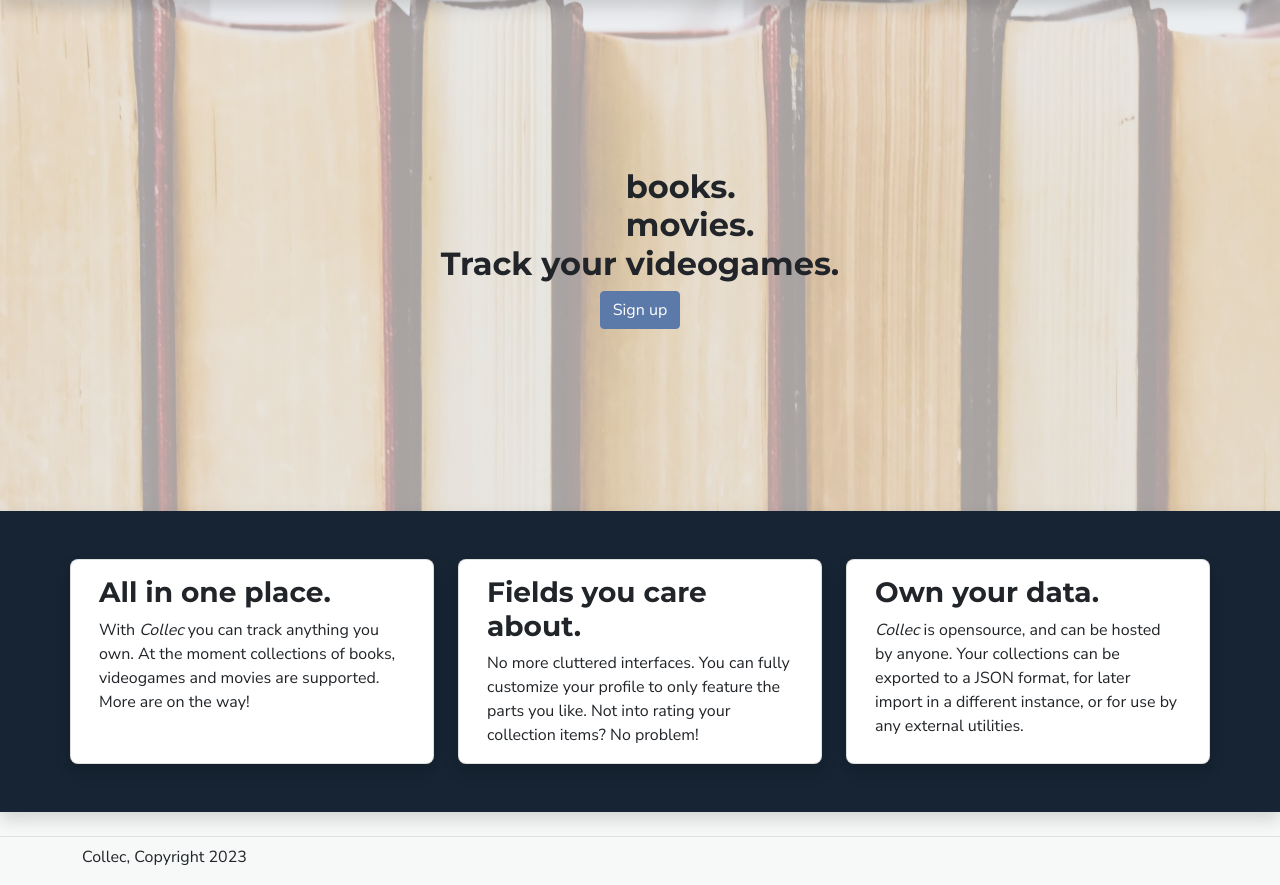
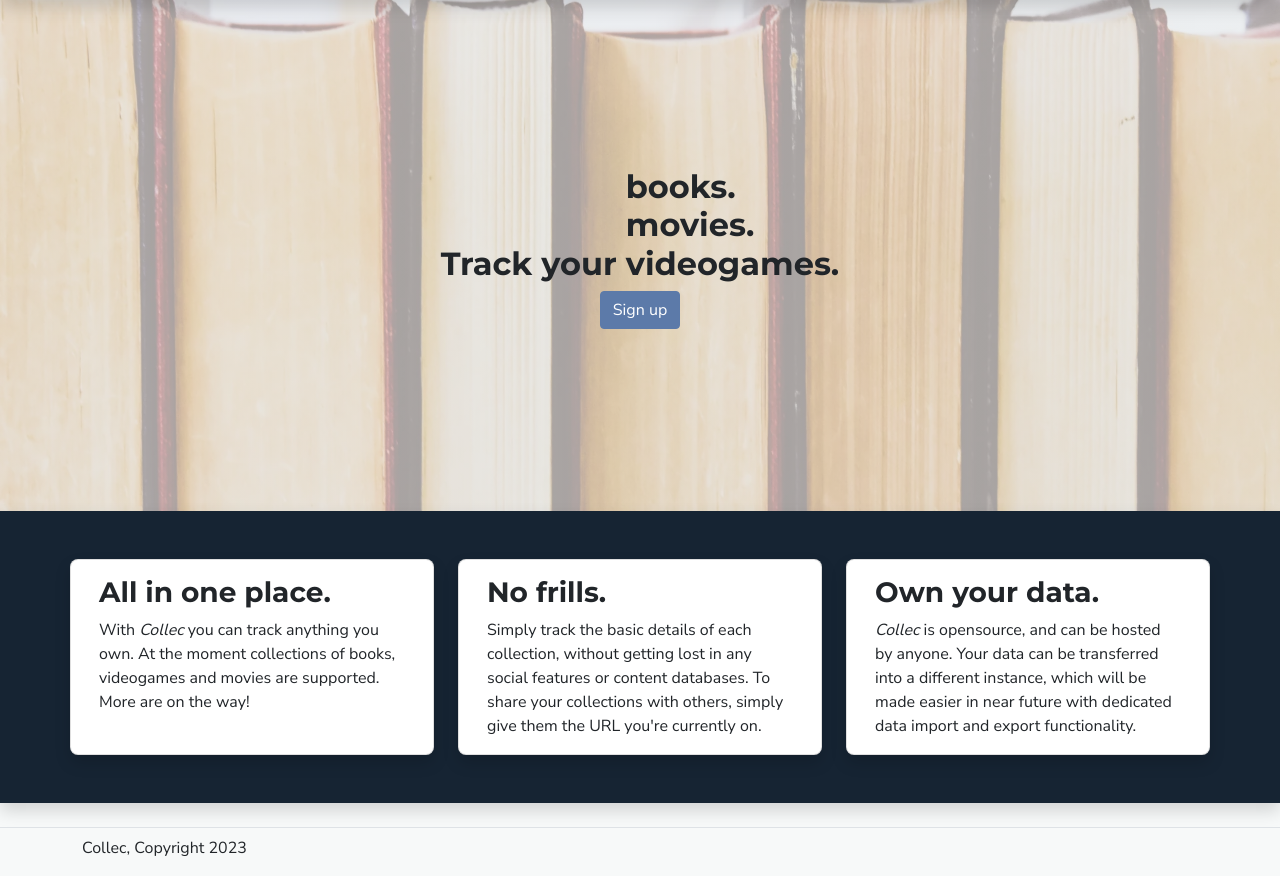
Before and after one commit to Tearnote/collec, a Django app: page / in a window 1280 px wide. Shown: the part 65-950 px from the top of the page. After the commit the page ends 921 px from the top, so only its background shows below. Run offline with Django 4.2, Linux system fonts and the light colour scheme; some libraries are stand-ins or nearby versions.

Commit message:
Update landing page text to match current state

```diff
--- a/collec/web/templates/web/index.html
+++ b/collec/web/templates/web/index.html
@@ -31,11 +31,12 @@
                     </article>
                     <article class="card shadow col-md me-md-4 mb-4 mb-md-0">
                         <div class="card-body">
-                            <h3 class="card-title">Fields you care about.</h3>
+                            <h3 class="card-title">No frills.</h3>
                             <p class="card-text">
-                                No more cluttered interfaces. You can fully customize your
-                                profile to only feature the parts you like. Not into rating
-                                your collection items? No problem!
+                                Simply track the basic details of each collection, without
+                                getting lost in any social features or content databases.
+                                To share your collections with others, simply give them
+                                the URL you're currently on.
                             </p>
                         </div>
                     </article>
@@ -44,9 +45,9 @@
                             <h3 class="card-title">Own your data.</h3>
                             <p class="card-text">
                                 <em>Collec</em> is opensource, and can be hosted by anyone.
-                                Your collections can be exported to a JSON format, for later
-                                import in a different instance, or for use by any external
-                                utilities.
+                                Your data can be transferred into a different instance,
+                                which will be made easier in near future with dedicated
+                                data import and export functionality.
                             </p>
                         </div>
                     </article>
```
